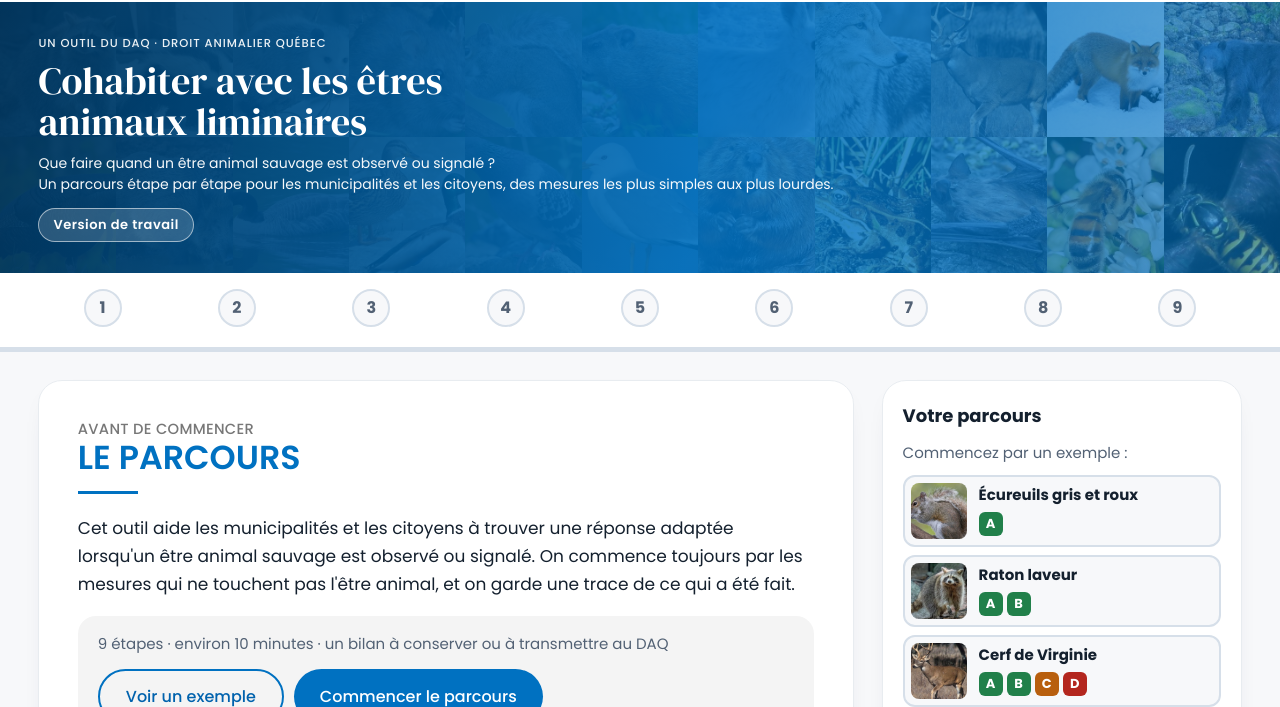
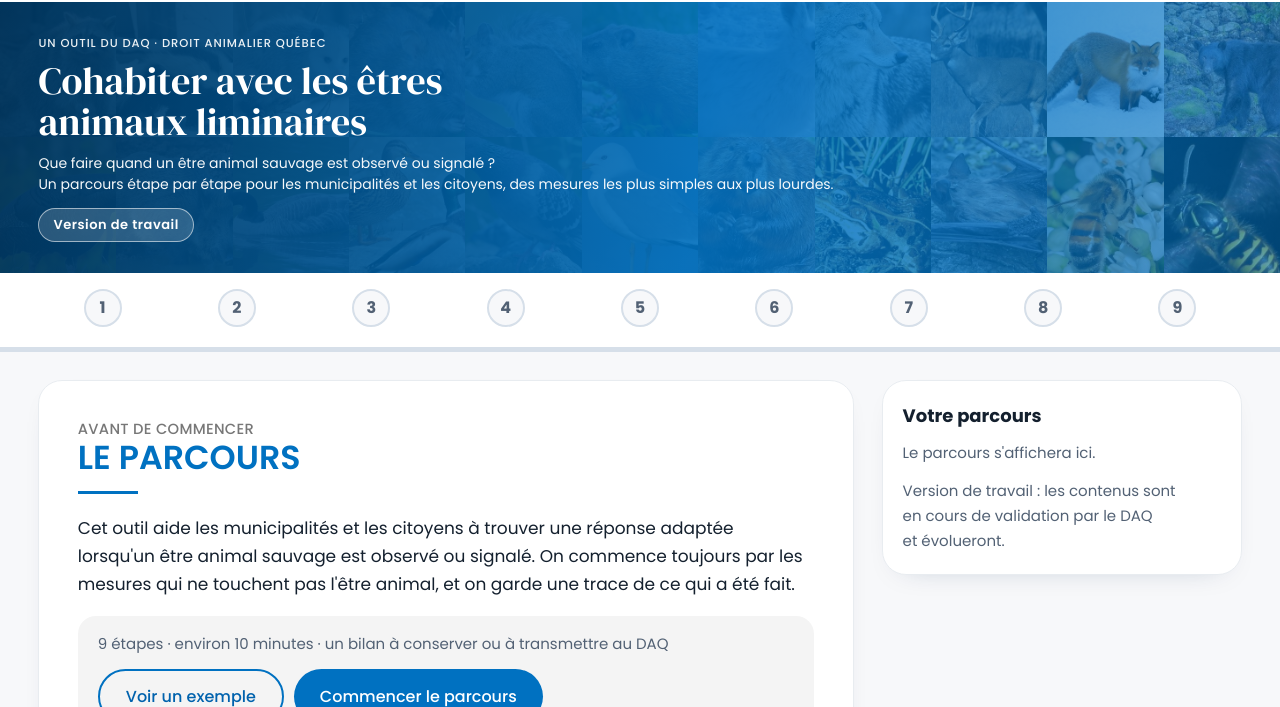
Before and after one commit to carlosdu31/daq-outil-cohabitation, a plain HTML site: page index.html in a window 1280 px wide. Shown: the part 93-800 px from the top of the page. Drawn offline with Linux system fonts and the light colour scheme.

Commit message:
Retrait des vignettes d'exemples du panneau latéral

```diff
--- a/index.html
+++ b/index.html
@@ -166,13 +166,6 @@ ol.log li{margin-bottom:6px}
 .herorow{display:flex;flex-wrap:wrap;gap:12px 24px;align-items:center;justify-content:space-between;margin:18px 0 8px;padding:16px 20px;border-radius:18px;background:var(--grisp)}
 .herorow p{margin:0}
 .cta2{display:flex;flex-wrap:wrap;gap:10px}
-.miniex{display:flex;flex-direction:column;gap:8px}
-.miniex button{display:flex;align-items:center;gap:12px;text-align:left;font:inherit;color:inherit;background:var(--bg);border:2px solid var(--line);border-radius:12px;padding:6px;cursor:pointer;transition:border-color .18s ease,transform .18s ease}
-.miniex button:hover{border-color:var(--blue);transform:translateY(-1px)}
-.miniex img{width:56px;height:56px;border-radius:8px;object-fit:cover;flex:none}
-.miniex strong{display:block;font-size:15px;line-height:1.25;margin-bottom:4px}
-.miniex .chem{margin:0}
-.mobonly{display:none}@media(max-width:1023px){.introex{display:none}.mobonly{display:block}}
 @media(max-width:600px){.cta2{width:100%;flex-direction:column-reverse}.cta2 .btn{flex:1 1 auto;justify-content:center}}
 
 .ex3{display:grid;grid-template-columns:repeat(3,minmax(0,1fr));gap:12px}
@@ -500,7 +493,7 @@ function back(){if(!S.hist.length)return;const l=S.log.pop();if(l)S.visits[l.p]-
 function renderLog(){
   const lg=document.getElementById("log");
   lg.innerHTML=(D()?`<p class="mute" style="margin:0 0 8px"><b>${esc(D().titre)}</b> ${chem(D().chemin)}<br>Boutons en pointillés : le choix fait dans l'exemple.</p>`:"")+
-    (S.log.length?`<ol class="log">${S.log.map(l=>`<li>${esc(l.t)}${l.p==="e1"&&S.esp?" · "+esc(S.esp):""}${l.d?` <span class="mute">→ ${esc(l.d)}</span>`:""}</li>`).join("")}</ol>`:S.page==="start"&&!D()?`<div class="introex"><p class="mute" style="margin:0 0 10px">Commencez par un exemple :</p><div class="miniex">${Object.entries(DEMOS).map(([k,d])=>`<button data-demo="${k}"><img src="${esc(photoDe(d.esp))}" alt=""><span><strong>${esc(d.esp)}</strong>${chem(d.chemin)}</span></button>`).join("")}</div></div><p class="mute mobonly" style="margin:0">Le parcours s'affichera ici.</p>`:`<p class="mute" style="margin:0">Le parcours s'affichera ici.</p>`);
+    (S.log.length?`<ol class="log">${S.log.map(l=>`<li>${esc(l.t)}${l.p==="e1"&&S.esp?" · "+esc(S.esp):""}${l.d?` <span class="mute">→ ${esc(l.d)}</span>`:""}</li>`).join("")}</ol>`:`<p class="mute" style="margin:0">Le parcours s'affichera ici.</p>`);
 }
 function render(){
   const n=num(S.page);
```
